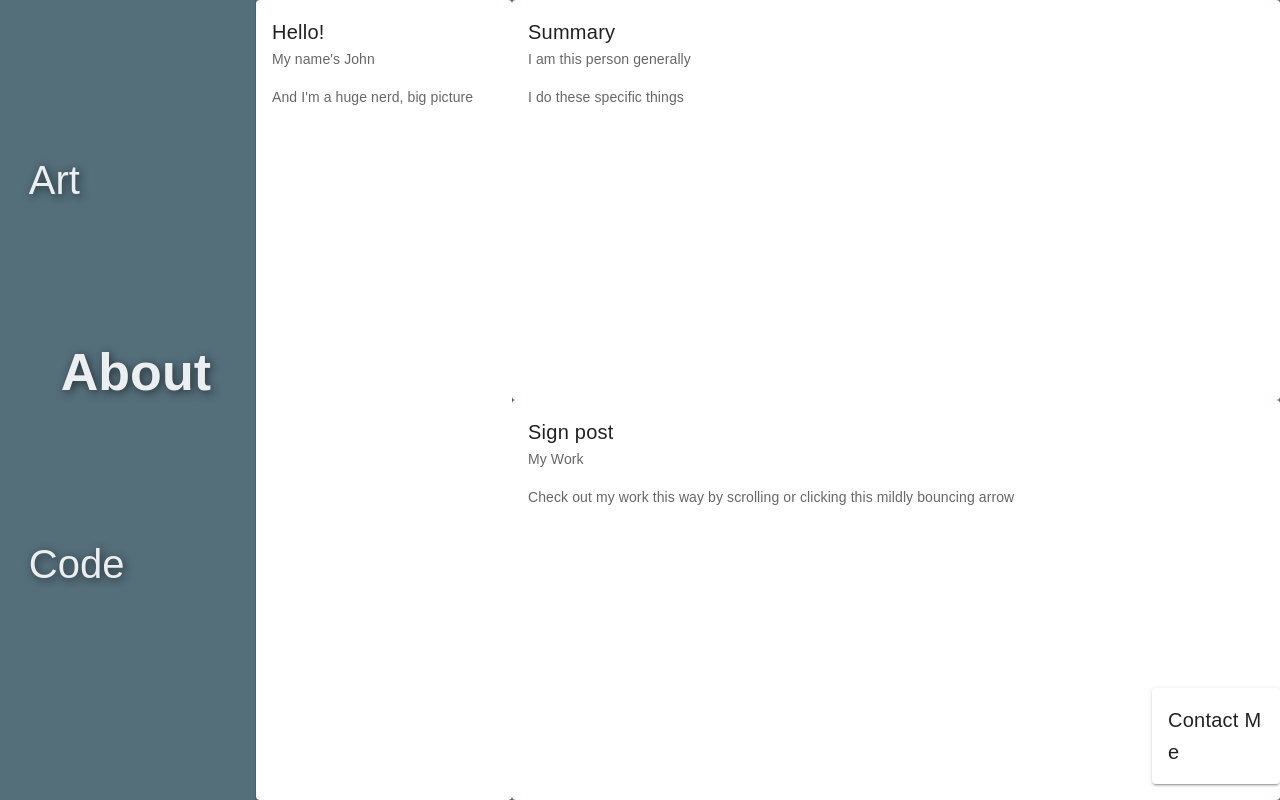
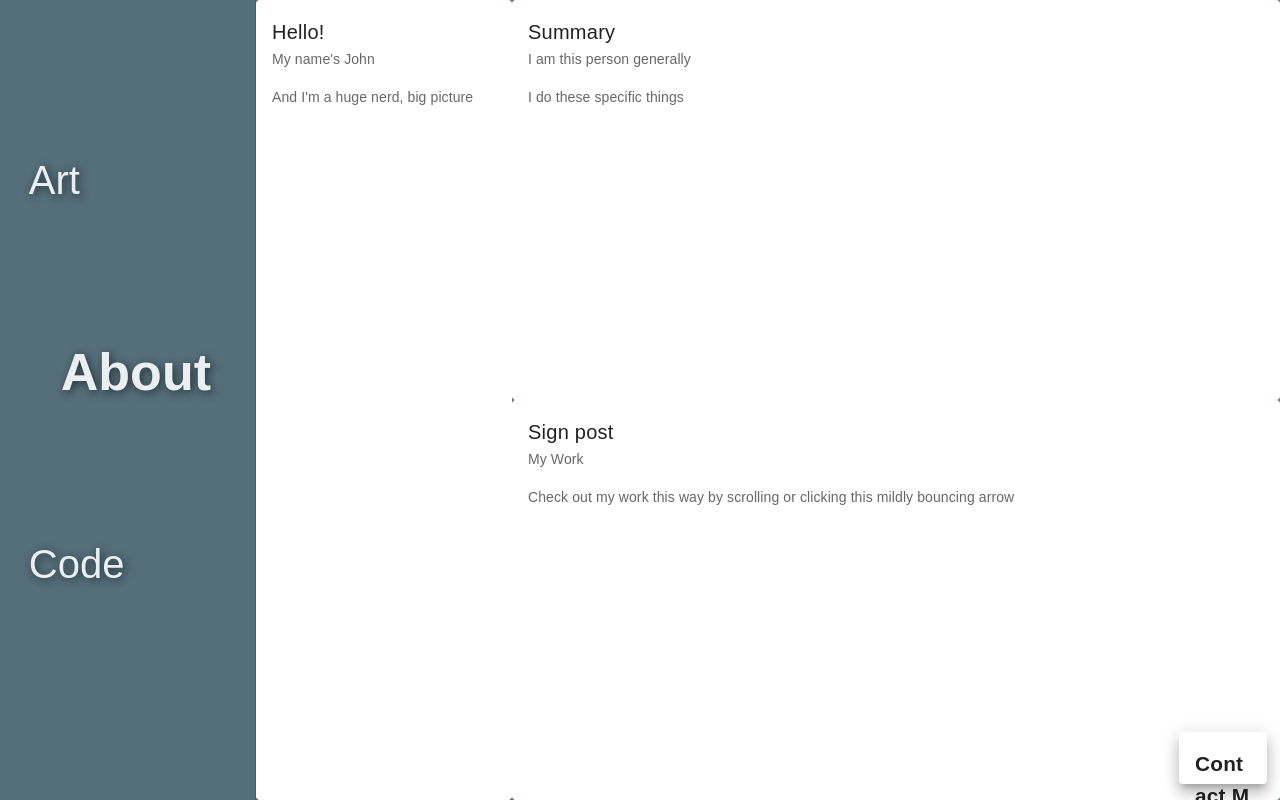
Before and after one commit to TwinHits/johngoben, a Vue app: page /#/about in a window 1280 px wide. Built offline with nearby package versions, Linux system fonts and the light colour scheme; a web font is replaced by a local one.

Commit message:
Filled, styled, and animated Contact Me.

```diff
--- /dev/null
+++ b/src/style/LInks.scss
@@ -0,0 +1,21 @@
+@import 'Colors.scss';
+
+a:link {
+    text-decoration: underline;
+    color: $text-dark;
+}
+
+a:visited {
+    text-decoration: underline;
+    color: $text-dark;
+}
+
+a:hover {
+    text-decoration: underline;
+    color: $text-dark;
+}
+
+a:active {
+    text-decoration: underline;
+    color: $text-dark;
+}
--- a/src/views/components/ContactMe.vue
+++ b/src/views/components/ContactMe.vue
@@ -1,14 +1,29 @@
 <template>
-    <v-expand-transition>
-        <v-card @click="setShow(!show)" class="contact-me" :class="{ 'contact-me-full': show }">
-            <v-card-title>Contact Me</v-card-title>
-            <v-expand-transition>
-                <v-card-text v-if="show">
-                    You can contact me about professional oppurtunities via my linkedin or email
-                </v-card-text>
-            </v-expand-transition>
-        </v-card>
-    </v-expand-transition>
+    <v-card @click="setShow(!showFull)" class="contact-me" :class="{ 'contact-me-full': showFull }" elevation="10">
+        <v-card-title class="contact-me-title">Contact Me</v-card-title>
+        <v-fade-transition>
+            <v-row v-show="showText" align="center" justify="center">
+                <v-col class="contact-me-icon-col text-center" :cols="1">
+                    <v-icon size="35" color="#263238">mdi-at</v-icon>
+                </v-col>
+                <v-col class="contact-me-text" :cols="8">
+                    <a @click.stop="">john.goben@gmail.com</a>
+                </v-col>
+            </v-row>
+        </v-fade-transition>
+        <v-fade-transition>
+            <v-row v-show="showText" align="center" justify="center">
+                <v-col class="contact-me-icon-col text-center" :cols="1">
+                    <v-icon size="35" color="#263238">mdi-linkedin</v-icon>
+                </v-col>
+                <v-col class="contact-me-text" :cols="8">
+                    <a href="https://www.linkedin.com/in/johngoben/" target="_blank" @click.stop="">
+                        linkedin.com/in/johngoben/
+                    </a>
+                </v-col>
+            </v-row>
+        </v-fade-transition>
+    </v-card>
 </template>
 
 <script lang="ts">
@@ -17,12 +32,19 @@ import Vue from 'vue';
 export default Vue.extend({
     data() {
         return {
-            show: false,
+            showFull: false,
+            showText: false,
         };
     },
     methods: {
         setShow(show: boolean) {
-            this.show = show;
+            if (show) {
+                this.showFull = show;
+                setTimeout(() => (this.showText = show), 1000);
+            } else {
+                setTimeout(() => (this.showFull = show), 100);
+                this.showText = show;
+            }
         },
     },
 });
@@ -30,17 +52,33 @@ export default Vue.extend({
 
 <style scoped lang="scss">
 @import '@/style/Colors.scss';
+@import '@/style/Links.scss';
 
 .contact-me {
     background: $super-foreground;
     position: fixed;
     bottom: 2vh;
-    left: 90vw;
+    right: 1vw;
+    width: 6.9vw;
+    height: 6.5vh;
+    transition: width 1.2s, height 1.2s;
 }
 
 .contact-me-full {
-    background: $super-foreground;
-    max-width: 20vw;
-    left: 78vw;
+    width: 19vw;
+    height: 22vh;
+}
+
+.contact-me-title {
+    font-weight: bold;
+    font-size: 1.3em;
+}
+
+.contact-me-text {
+    font-size: 1.2em;
+}
+
+.contact-me-icon-col {
+    padding-right: 2vw;
 }
 </style>
```
